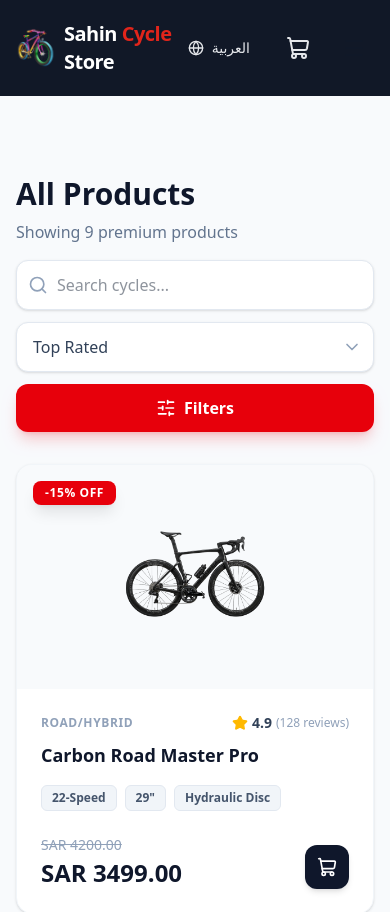
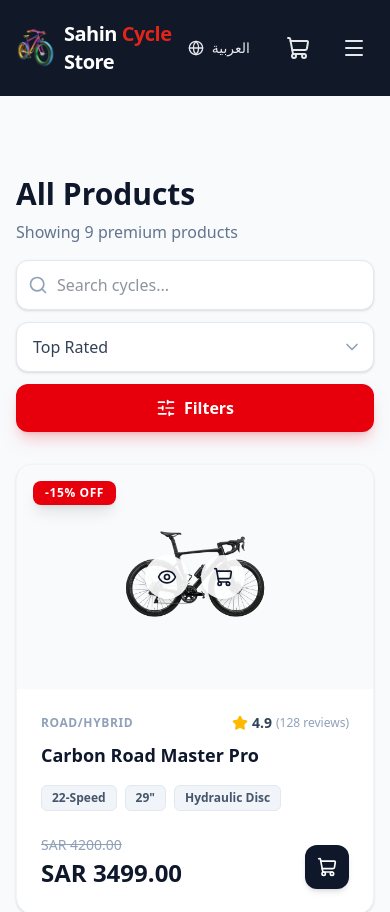
Before and after one commit to Rubel-ali/sahin-cycle-store-mechanical, a Next.js app: page /en/products in a window 390 px wide. Shown: the top 912 px of the page. Built offline with nearby package versions, Linux system fonts and the light colour scheme.

Commit message:
fix: mobile icons visibility and interaction

```diff
--- a/src/components/layout/Navbar.tsx
+++ b/src/components/layout/Navbar.tsx
@@ -129,7 +129,7 @@ export function Navbar() {
 
           <button
             onClick={() => setIsMobileMenuOpen(!isMobileMenuOpen)}
-            className="text-gray-900 dark:text-white p-2"
+            className="text-gray-200 hover:text-[#e1251b] transition-colors p-2"
             aria-label="Toggle menu"
           >
             {isMobileMenuOpen ? <X className="w-6 h-6" /> : <Menu className="w-6 h-6" />}
--- a/src/components/products/ProductCard.tsx
+++ b/src/components/products/ProductCard.tsx
@@ -50,15 +50,15 @@ export function ProductCard({ product, onQuickView, layout = false }: ProductCar
         <img
           src={product.image}
           alt={name}
-          className="object-contain p-4 h-44 sm:h-52 w-full mix-blend-multiply group-hover:scale-110 group-hover:blur-[2px] transition-all duration-700 ease-out"
+          className="object-contain p-4 h-44 sm:h-52 w-full mix-blend-multiply md:group-hover:scale-110 md:group-hover:blur-[2px] transition-all duration-700 ease-out"
         />
 
         {/* Hover Actions */}
-        <div className="absolute inset-0 bg-slate-900/40 opacity-0 group-hover:opacity-100 transition-opacity duration-300 flex items-center justify-center gap-3 backdrop-blur-[2px]">
+        <div className="absolute inset-0 bg-transparent md:bg-slate-900/40 opacity-100 md:opacity-0 md:group-hover:opacity-100 transition-opacity duration-300 flex items-center justify-center gap-3 md:backdrop-blur-[2px]">
           {onQuickView ? (
             <button
               onClick={() => onQuickView(product)}
-              className="w-11 h-11 rounded-full bg-white shadow-md flex items-center justify-center text-slate-900 hover:bg-red-600 hover:text-white transition-all transform translate-y-4 group-hover:translate-y-0 duration-300"
+              className="w-11 h-11 rounded-full bg-white/90 md:bg-white shadow-md flex items-center justify-center text-slate-900 hover:bg-red-600 hover:text-white transition-all transform md:translate-y-4 md:group-hover:translate-y-0 duration-300"
               title={t("quickView")}
             >
               <Eye className="w-5 h-5" />
@@ -66,7 +66,7 @@ export function ProductCard({ product, onQuickView, layout = false }: ProductCar
           ) : (
             <Link
               href={`/${locale}/products/${product.id}`}
-              className="w-11 h-11 rounded-full bg-white shadow-md flex items-center justify-center text-slate-900 hover:bg-red-600 hover:text-white transition-all transform translate-y-4 group-hover:translate-y-0 duration-300"
+              className="w-11 h-11 rounded-full bg-white/90 md:bg-white shadow-md flex items-center justify-center text-slate-900 hover:bg-red-600 hover:text-white transition-all transform md:translate-y-4 md:group-hover:translate-y-0 duration-300"
               title={t("viewDetails")}
             >
               <Eye className="w-5 h-5" />
@@ -78,7 +78,7 @@ export function ProductCard({ product, onQuickView, layout = false }: ProductCar
               e.preventDefault();
               addToCart(product);
             }}
-            className="w-11 h-11 rounded-full bg-white shadow-md flex items-center justify-center text-slate-900 hover:bg-red-600 hover:text-white transition-all transform translate-y-4 group-hover:translate-y-0 duration-300 delay-75"
+            className="w-11 h-11 rounded-full bg-white/90 md:bg-white shadow-md flex items-center justify-center text-slate-900 hover:bg-red-600 hover:text-white transition-all transform md:translate-y-4 md:group-hover:translate-y-0 duration-300 delay-75"
             title={t("addToCart")}
           >
             <ShoppingCart className="w-5 h-5" />
```
